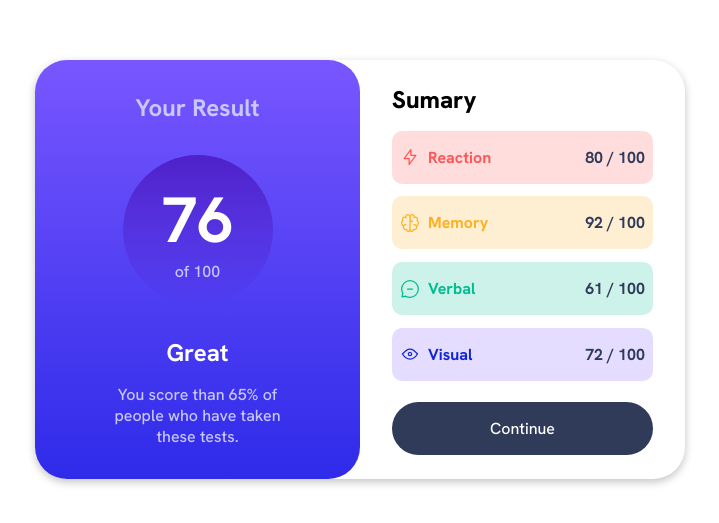
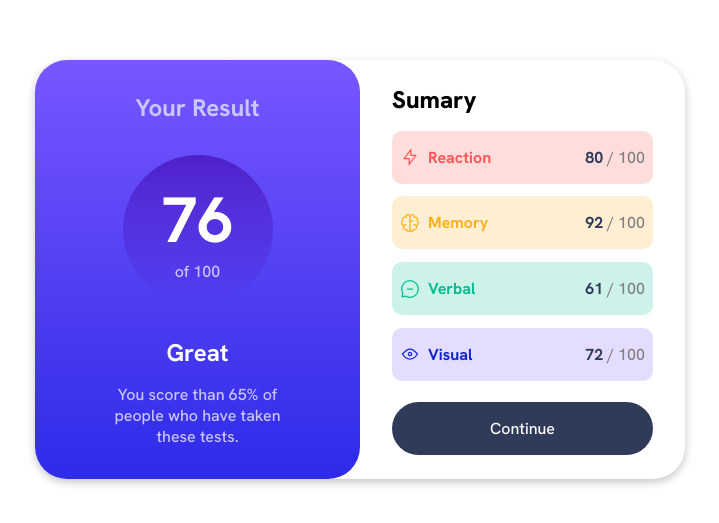
Before and after one commit to marcosfil/result-summary-component, a plain HTML site: page index.html in a window 1280 px wide. Shown: the part 131-654 px from the top of the page, without its empty margins (280-999 px from the left). Drawn offline with Linux system fonts and the light colour scheme.

Commit message:
inicial commit

```diff
--- a/index.html
+++ b/index.html
@@ -54,7 +54,7 @@
                 <img src="assets/images/icon-reaction.svg" alt="icon" />
                 <b>Reaction</b>
               </div>
-              <p><b>80 / 100</b></p>
+              <p><b>80</b> / 100</p>
             </div>
 
             <div class="row">
@@ -62,7 +62,7 @@
                 <img src="assets/images/icon-memory.svg" alt="icon" />
                 <b>Memory</b>
               </div>
-              <p><b>92 / 100</b></p>
+              <p><b>92</b> / 100</p>
             </div>
 
             <div class="row">
@@ -70,7 +70,7 @@
                 <img src="assets/images/icon-verbal.svg" alt="icon" />
                 <b>Verbal</b>
               </div>
-              <p><b>61 / 100</b></p>
+              <p><b>61</b> / 100</p>
             </div>
 
             <div class="row">
@@ -78,7 +78,7 @@
                 <img src="assets/images/icon-visual.svg" alt="icon" />
                 <b>Visual</b>
               </div>
-              <p><b>72 / 100</b></p>
+              <p><b>72</b> / 100</p>
             </div>
           </div>
 
--- a/style.css
+++ b/style.css
@@ -168,7 +168,7 @@ body {
   gap: 0.5rem;
 }
 
-row p {
+.row p {
   color: gray;
 }
 
```
